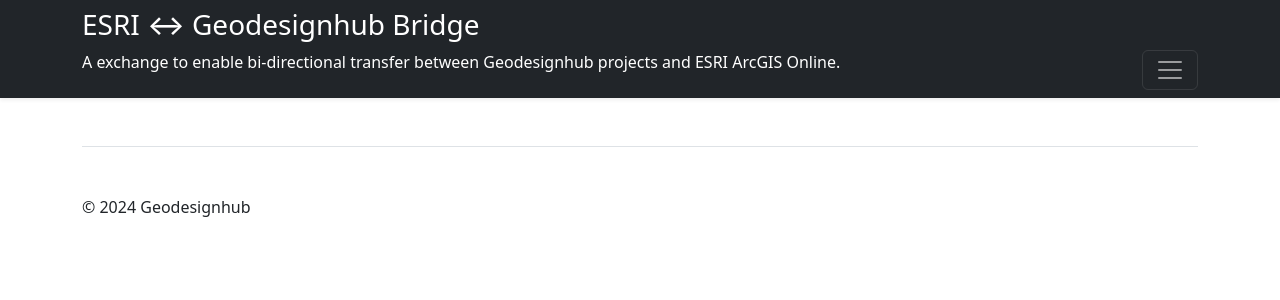
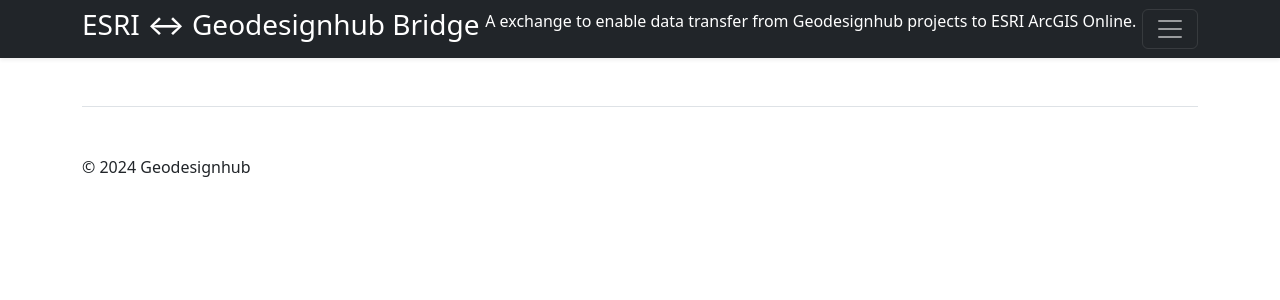
Before and after one commit to geodesignhub/esri-bridge-v2, a Flask app: template esri_bridge/templates/layout.html in a window 1280 px wide. Shown: the top 300 px of the page. Run offline with Flask 3, Linux system fonts and the light colour scheme; the template is opened without the code that fills it, so the values that code supplies are empty; some libraries are stand-ins or nearby versions.

Commit message:
Updated template text

```diff
--- a/esri_bridge/templates/layout.html
+++ b/esri_bridge/templates/layout.html
@@ -20,7 +20,7 @@
             <div class="row">
 
               <div class="col-sm-8 col-md-7 py-4">
-                <p class="text-white">This is a plugin that uses <a href="https://www.geodesignhub.com/api/" target="_blank">Geodesignhub API</a> to exchange data with ArcGIS Online platform.</p>
+                <p class="text-white">This is a plugin that uses <a href="https://www.geodesignhub.com/api/" target="_blank">Geodesignhub API</a> to export data to ArcGIS Online platform.</p>
                 <p class="text-white">You can contribute at <a target="_blank" href="https://geodesignhub.github.io/esri-bridge-v2/">Github</a>.</p>
               </div>
               <div class="col-sm-4 offset-md-1 py-4">
@@ -36,7 +36,7 @@
           <div class="container">
 
             <h3 class="text-white">ESRI ↔ Geodesignhub Bridge</h3>
-            <p class="text-white">A exchange to enable bi-directional transfer between Geodesignhub projects and ESRI ArcGIS Online.</p>
+            <p class="text-white">A exchange to enable data transfer from Geodesignhub projects to ESRI ArcGIS Online.</p>
 
             <button class="navbar-toggler" type="button" data-bs-toggle="collapse" data-bs-target="#navbarHeader" aria-controls="navbarHeader" aria-expanded="false" aria-label="Toggle navigation">
               <span class="navbar-toggler-icon"></span>
```
Also changed, not shown: utils.py (+7 -7 lines).
